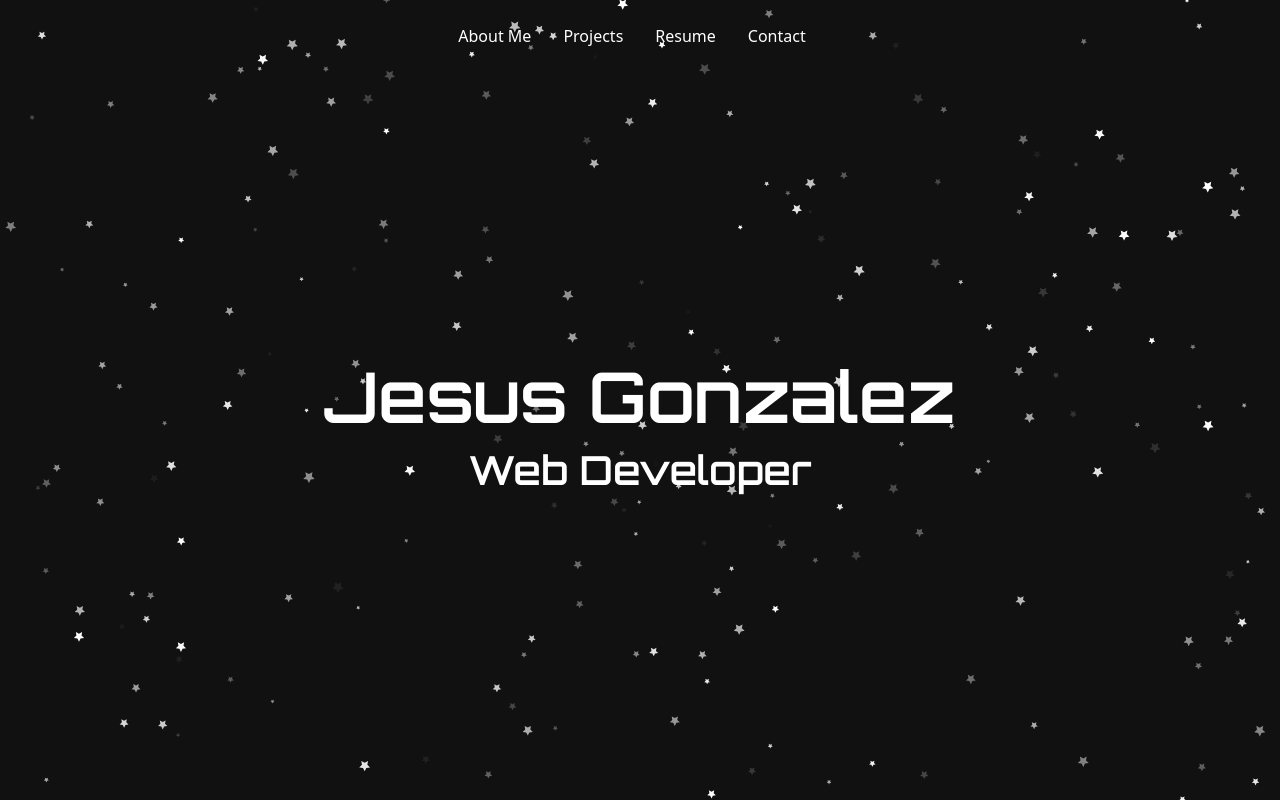
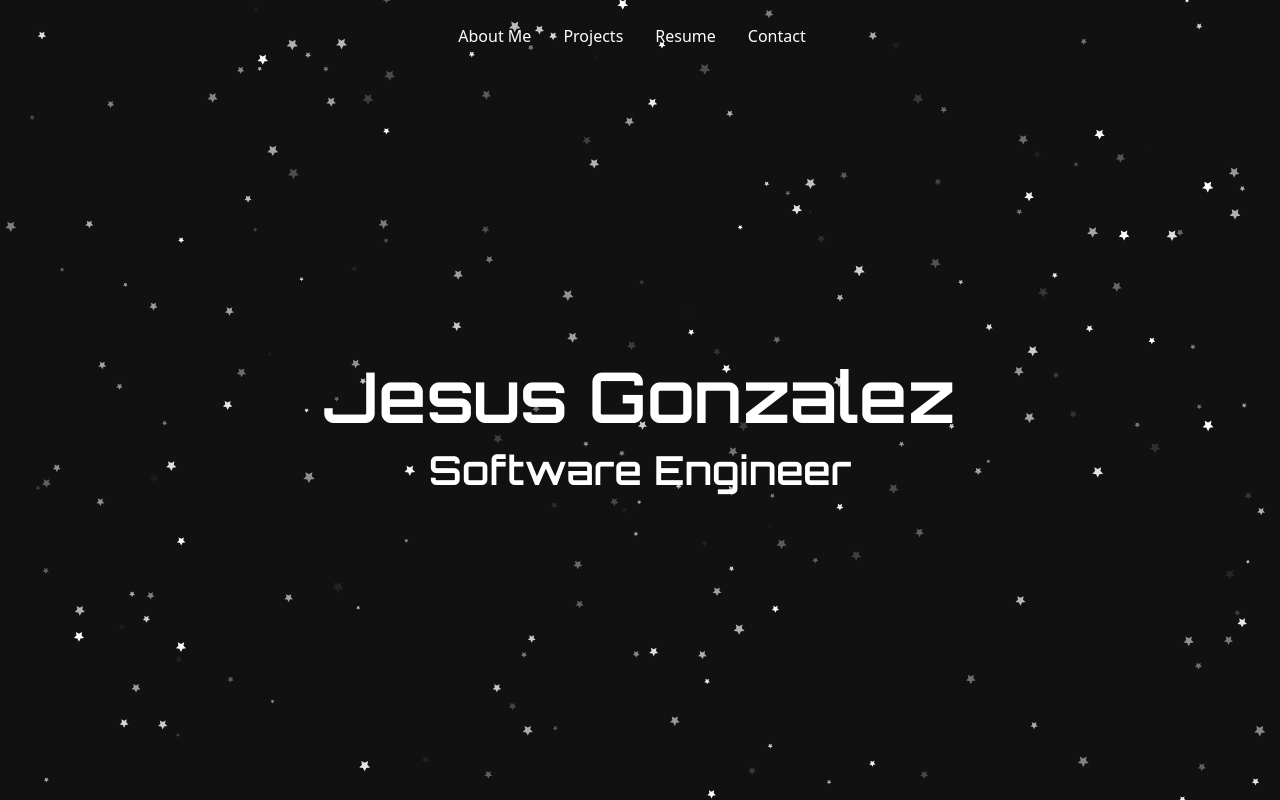
Before and after one commit to JesusGonzalez05/Portfolio-Jesus-Gonzalez, a React (Create React App) app: page / in a window 1280 px wide. Built offline with nearby package versions, Linux system fonts and the light colour scheme.

Commit message:
added astronaut avatar to contact page.

```diff
--- a/src/pages/Contact.js
+++ b/src/pages/Contact.js
@@ -1,5 +1,6 @@
 import React, { useRef } from 'react';
 import emailjs from '@emailjs/browser';
+import Astronaut from '../components/Astronaut.png'
 import '../App.css'
 
 const Contact = () => {
@@ -19,6 +20,8 @@ const Contact = () => {
 
   return (
     <div className='contact-page'>
+      <img className='' src = {Astronaut} alt="Jesus' avatar as an astronaut"></img>
+
       <div className='form-container'>
         <form className="form" ref={form} onSubmit={sendEmail}>
           <label className='label-1'>Name:</label>
--- a/src/pages/Home.js
+++ b/src/pages/Home.js
@@ -9,7 +9,7 @@ const Home = () => {
       <main>
         <div className="title-container text-center">
             <h1 className='home-title'>Jesus Gonzalez</h1>
-            <h2 className='home-subtitle'>Web Developer</h2>
+            <h2 className='home-subtitle'>Software Engineer</h2>
         </div>
       </main>
     );
```
Also changed, not shown: src/components/Astronaut.png (added).
